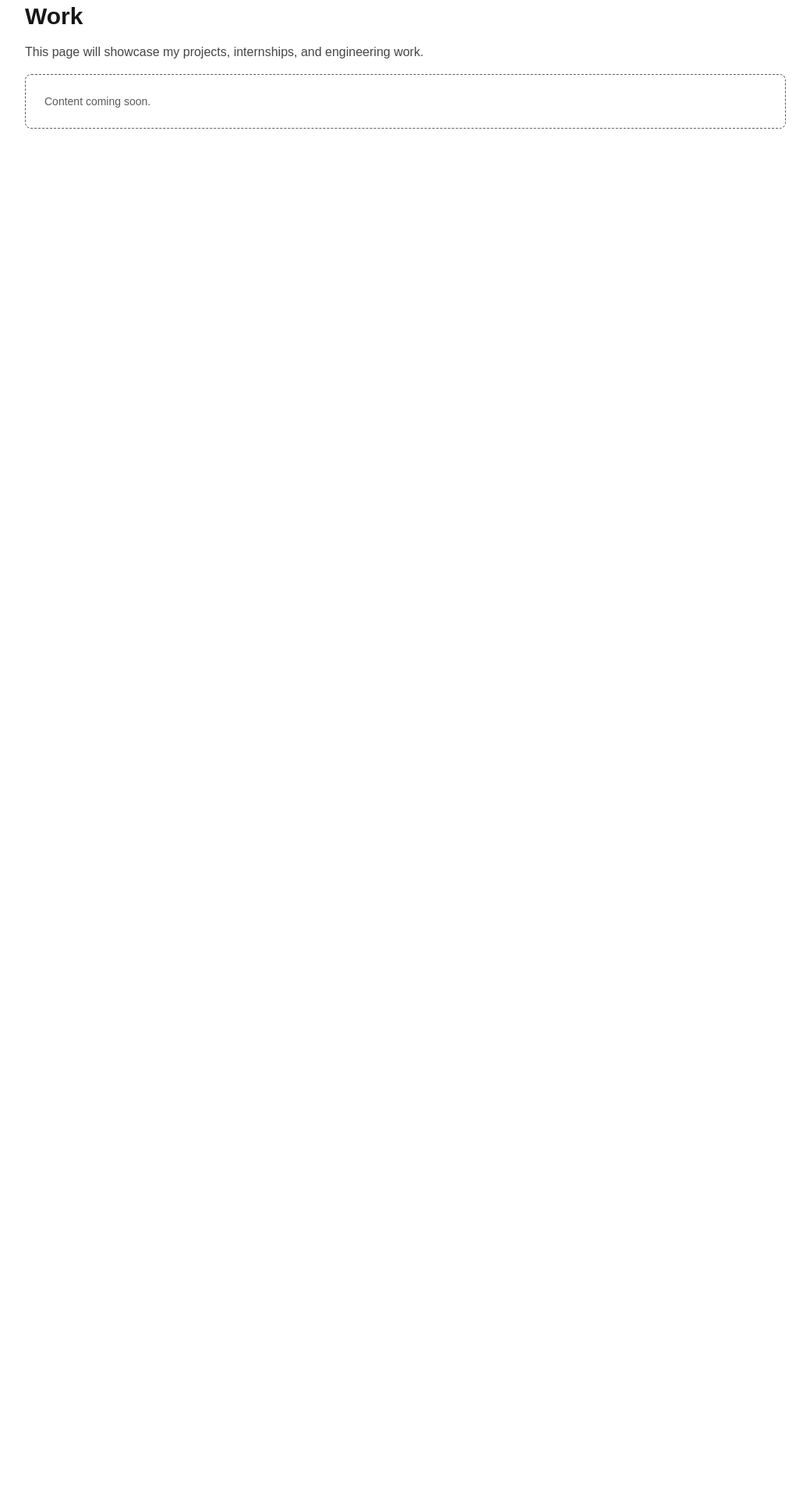
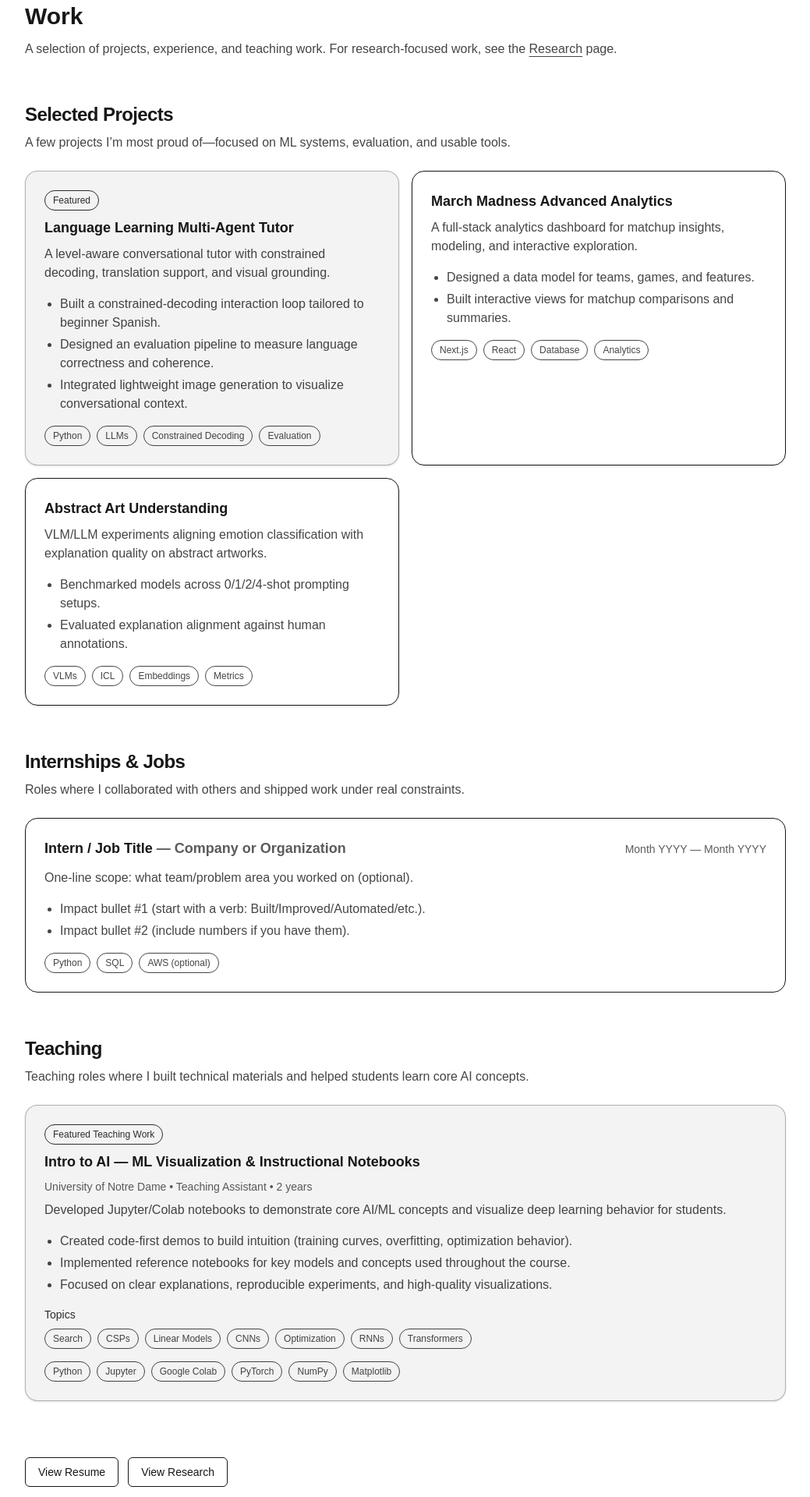
Before and after one commit to Thomas-Lohman/Personal-Website, a Next.js app: page /work in a window 1280 px wide. Shown: the part 100-2020 px from the top of the page at 78% size, without its empty margins (120-1159 px from the left). Before the commit the page ends 800 px from the top, so only its background shows below. Built offline with nearby package versions, Linux system fonts and the light colour scheme.

Commit message:
Adding outline for work page

```diff
--- a/app/work/page.tsx
+++ b/app/work/page.tsx
@@ -1,15 +1,356 @@
+type Project = {
+  title: string;
+  description: string;
+  bullets: string[];
+  tech: string[];
+  links?: { label: string; href: string }[];
+  featured?: boolean;
+};
+
+type Experience = {
+  role: string;
+  org: string;
+  dates: string;
+  description?: string;
+  bullets: string[];
+  tech?: string[];
+};
+
+type TeachingItem = {
+  title: string;
+  org: string;
+  dates: string;
+  description: string;
+  bullets: string[];
+  topics?: string[];
+  tech?: string[];
+  featured?: boolean;
+};
+
+function SectionHeader({
+  title,
+  subtitle,
+}: {
+  title: string;
+  subtitle?: string;
+}) {
+  return (
+    <header className="space-y-2">
+      <h2 className="text-2xl font-semibold tracking-tight">{title}</h2>
+      {subtitle ? <p className="opacity-80 max-w-3xl">{subtitle}</p> : null}
+    </header>
+  );
+}
+
+function TagRow({ tags }: { tags: string[] }) {
+  return (
+    <div className="mt-4 flex flex-wrap gap-2">
+      {tags.map((t) => (
+        <span
+          key={t}
+          className="rounded-full border px-2.5 py-1 text-xs opacity-80"
+        >
+          {t}
+        </span>
+      ))}
+    </div>
+  );
+}
+
+function Card({
+  children,
+  featured,
+}: {
+  children: React.ReactNode;
+  featured?: boolean;
+}) {
+  return (
+    <article
+      className={[
+        "rounded-2xl border p-6 shadow-sm transition",
+        "hover:-translate-y-0.5 hover:shadow-md",
+        featured ? "border-foreground/30 bg-foreground/5" : "",
+      ].join(" ")}
+    >
+      {children}
+    </article>
+  );
+}
+
+function FeaturedBadge({ text }: { text: string }) {
+  return (
+    <div className="inline-flex rounded-full border px-2.5 py-1 text-xs font-medium opacity-90">
+      {text}
+    </div>
+  );
+}
+
+function ProjectCard({ project }: { project: Project }) {
+  return (
+    <Card featured={project.featured}>
+      <div className="space-y-2">
+        {project.featured ? (
+          <FeaturedBadge text="Featured" />
+        ) : null}
+
+        <h3 className="text-lg font-semibold">{project.title}</h3>
+        <p className="opacity-80">{project.description}</p>
+      </div>
+
+      {project.bullets?.length ? (
+        <ul className="mt-4 list-disc space-y-1 pl-5 opacity-80">
+          {project.bullets.map((b) => (
+            <li key={b}>{b}</li>
+          ))}
+        </ul>
+      ) : null}
+
+      {project.tech?.length ? <TagRow tags={project.tech} /> : null}
+
+      {project.links?.length ? (
+        <div className="mt-4 flex flex-wrap gap-3 text-sm">
+          {project.links.map((l) => (
+            <a
+              key={l.href}
+              href={l.href}
+              className="underline underline-offset-4 opacity-90 hover:opacity-100"
+              target="_blank"
+              rel="noreferrer"
+            >
+              {l.label}
+            </a>
+          ))}
+        </div>
+      ) : null}
+    </Card>
+  );
+}
+
+function ExperienceRow({ exp }: { exp: Experience }) {
+  return (
+    <div className="rounded-2xl border p-6">
+      <div className="flex flex-col gap-1 sm:flex-row sm:items-baseline sm:justify-between">
+        <h3 className="text-lg font-semibold">
+          {exp.role} <span className="opacity-70">— {exp.org}</span>
+        </h3>
+        <div className="text-sm opacity-70">{exp.dates}</div>
+      </div>
+
+      {exp.description ? <p className="mt-3 opacity-80">{exp.description}</p> : null}
+
+      <ul className="mt-4 list-disc space-y-1 pl-5 opacity-80">
+        {exp.bullets.map((b) => (
+          <li key={b}>{b}</li>
+        ))}
+      </ul>
+
+      {exp.tech?.length ? <TagRow tags={exp.tech} /> : null}
+    </div>
+  );
+}
+
+function TeachingCard({ item }: { item: TeachingItem }) {
+  return (
+    <Card featured={item.featured}>
+      <div className="space-y-2">
+        {item.featured ? (
+          <FeaturedBadge text="Featured Teaching Work" />
+        ) : null}
+
+        <h3 className="text-lg font-semibold">{item.title}</h3>
+
+        <div className="text-sm opacity-70">
+          {item.org} • {item.dates}
+        </div>
+
+        <p className="opacity-80">{item.description}</p>
+      </div>
+
+      <ul className="mt-4 list-disc space-y-1 pl-5 opacity-80">
+        {item.bullets.map((b) => (
+          <li key={b}>{b}</li>
+        ))}
+      </ul>
+
+      {item.topics?.length ? (
+        <div className="mt-4">
+          <div className="text-sm font-medium opacity-90">Topics</div>
+          <div className="mt-2 flex flex-wrap gap-2">
+            {item.topics.map((t) => (
+              <span
+                key={t}
+                className="rounded-full border px-2.5 py-1 text-xs opacity-80"
+              >
+                {t}
+              </span>
+            ))}
+          </div>
+        </div>
+      ) : null}
+
+      {item.tech?.length ? <TagRow tags={item.tech} /> : null}
+    </Card>
+  );
+}
+
 export default function WorkPage() {
+  // ---- Replace these placeholders with your real content ----
+  const projects: Project[] = [
+    {
+      title: "Language Learning Multi-Agent Tutor",
+      description:
+        "A level-aware conversational tutor with constrained decoding, translation support, and visual grounding.",
+      bullets: [
+        "Built a constrained-decoding interaction loop tailored to beginner Spanish.",
+        "Designed an evaluation pipeline to measure language correctness and coherence.",
+        "Integrated lightweight image generation to visualize conversational context.",
+      ],
+      tech: ["Python", "LLMs", "Constrained Decoding", "Evaluation"],
+      links: [
+        // { label: "GitHub", href: "https://github.com/..." },
+        // { label: "Demo", href: "https://..." },
+      ],
+      featured: true,
+    },
+    {
+      title: "March Madness Advanced Analytics",
+      description:
+        "A full-stack analytics dashboard for matchup insights, modeling, and interactive exploration.",
+      bullets: [
+        "Designed a data model for teams, games, and features.",
+        "Built interactive views for matchup comparisons and summaries.",
+      ],
+      tech: ["Next.js", "React", "Database", "Analytics"],
+    },
+    {
+      title: "Abstract Art Understanding",
+      description:
+        "VLM/LLM experiments aligning emotion classification with explanation quality on abstract artworks.",
+      bullets: [
+        "Benchmarked models across 0/1/2/4-shot prompting setups.",
+        "Evaluated explanation alignment against human annotations.",
+      ],
+      tech: ["VLMs", "ICL", "Embeddings", "Metrics"],
+    },
+  ];
+
+  const experience: Experience[] = [
+    {
+      role: "Intern / Job Title",
+      org: "Company or Organization",
+      dates: "Month YYYY — Month YYYY",
+      description:
+        "One-line scope: what team/problem area you worked on (optional).",
+      bullets: [
+        "Impact bullet #1 (start with a verb: Built/Improved/Automated/etc.).",
+        "Impact bullet #2 (include numbers if you have them).",
+      ],
+      tech: ["Python", "SQL", "AWS (optional)"],
+    },
+  ];
+
+  const teaching: TeachingItem[] = [
+    {
+      title: "Intro to AI — ML Visualization & Instructional Notebooks",
+      org: "University of Notre Dame",
+      dates: "Teaching Assistant • 2 years",
+      description:
+        "Developed Jupyter/Colab notebooks to demonstrate core AI/ML concepts and visualize deep learning behavior for students.",
+      bullets: [
+        "Created code-first demos to build intuition (training curves, overfitting, optimization behavior).",
+        "Implemented reference notebooks for key models and concepts used throughout the course.",
+        "Focused on clear explanations, reproducible experiments, and high-quality visualizations.",
+      ],
+      topics: [
+        "Search",
+        "CSPs",
+        "Linear Models",
+        "CNNs",
+        "Optimization",
+        "RNNs",
+        "Transformers",
+      ],
+      tech: ["Python", "Jupyter", "Google Colab", "PyTorch", "NumPy", "Matplotlib"],
+      featured: true,
+    },
+    // Add other teaching roles here if you want:
+    // {
+    //   title: "Teaching Role / Course",
+    //   org: "Institution",
+    //   dates: "Month YYYY — Month YYYY",
+    //   description: "Short description.",
+    //   bullets: ["Bullet 1", "Bullet 2"],
+    // },
+  ];
+
   return (
-    <section className="space-y-4">
-      <h1 className="text-3xl font-bold">Work</h1>
+    <section className="space-y-14">
+      {/* Page header */}
+      <header className="space-y-3">
+        <h1 className="text-3xl font-bold">Work</h1>
+        <p className="opacity-80 max-w-3xl">
+          A selection of projects, experience, and teaching work. For research-focused work,
+          see the <a className="underline underline-offset-4" href="/research">Research</a> page.
+        </p>
+      </header>
 
-      <p className="opacity-80">
-        This page will showcase my projects, internships, and engineering work.
-      </p>
+      {/* Selected Projects */}
+      <section className="space-y-6">
+        <SectionHeader
+          title="Selected Projects"
+          subtitle="A few projects I’m most proud of—focused on ML systems, evaluation, and usable tools."
+        />
 
-      <div className="rounded-lg border border-dashed p-6 text-sm opacity-70">
-        Content coming soon.
-      </div>
+        <div className="grid gap-4 sm:grid-cols-2">
+          {projects.map((p) => (
+            <ProjectCard key={p.title} project={p} />
+          ))}
+        </div>
+      </section>
+
+      {/* Internships & Jobs */}
+      <section className="space-y-6">
+        <SectionHeader
+          title="Internships & Jobs"
+          subtitle="Roles where I collaborated with others and shipped work under real constraints."
+        />
+
+        <div className="space-y-4">
+          {experience.map((e) => (
+            <ExperienceRow key={`${e.role}-${e.org}-${e.dates}`} exp={e} />
+          ))}
+        </div>
+      </section>
+
+      {/* Teaching */}
+      <section className="space-y-6">
+        <SectionHeader
+          title="Teaching"
+          subtitle="Teaching roles where I built technical materials and helped students learn core AI concepts."
+        />
+
+        <div className="grid gap-4">
+          {teaching.map((t) => (
+            <TeachingCard key={`${t.title}-${t.org}-${t.dates}`} item={t} />
+          ))}
+        </div>
+      </section>
+
+      {/* Footer CTA */}
+      <footer className="flex flex-wrap gap-3 pt-4">
+        <a
+          href="/resume"
+          className="inline-flex items-center rounded-md border px-4 py-2 text-sm font-medium hover:bg-foreground/10"
+        >
+          View Resume
+        </a>
+        <a
+          href="/research"
+          className="inline-flex items-center rounded-md border px-4 py-2 text-sm font-medium hover:bg-foreground/10"
+        >
+          View Research
+        </a>
+      </footer>
     </section>
   );
 }
```
